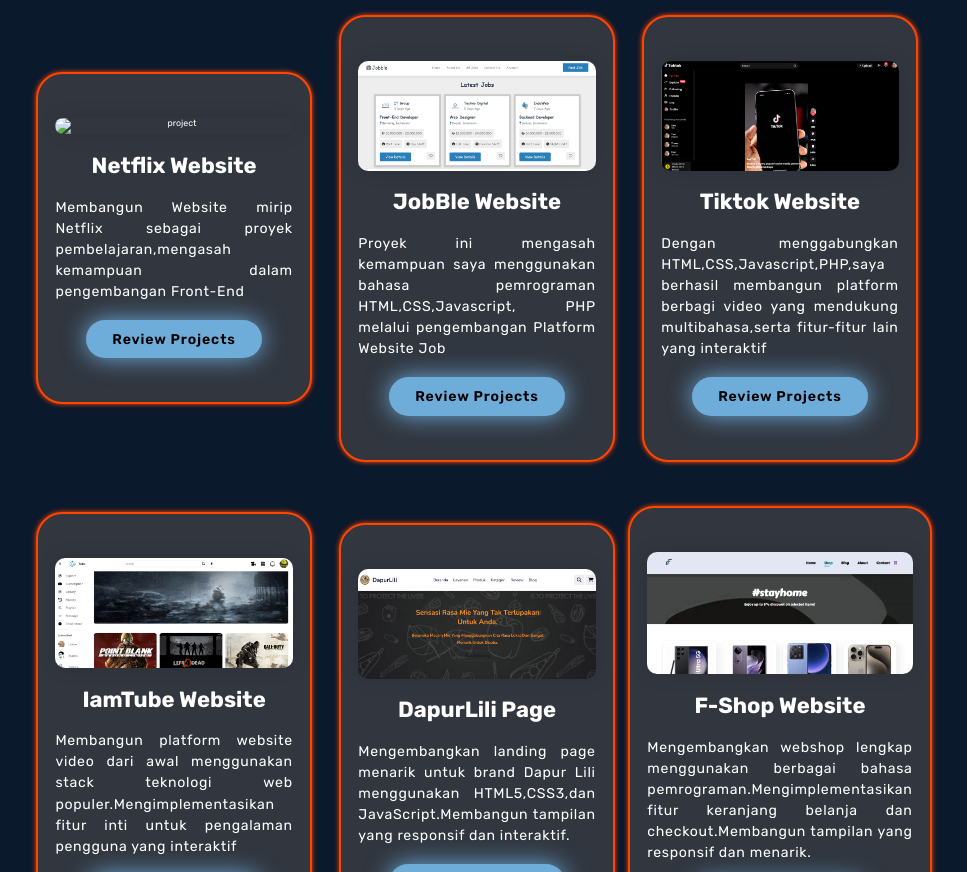
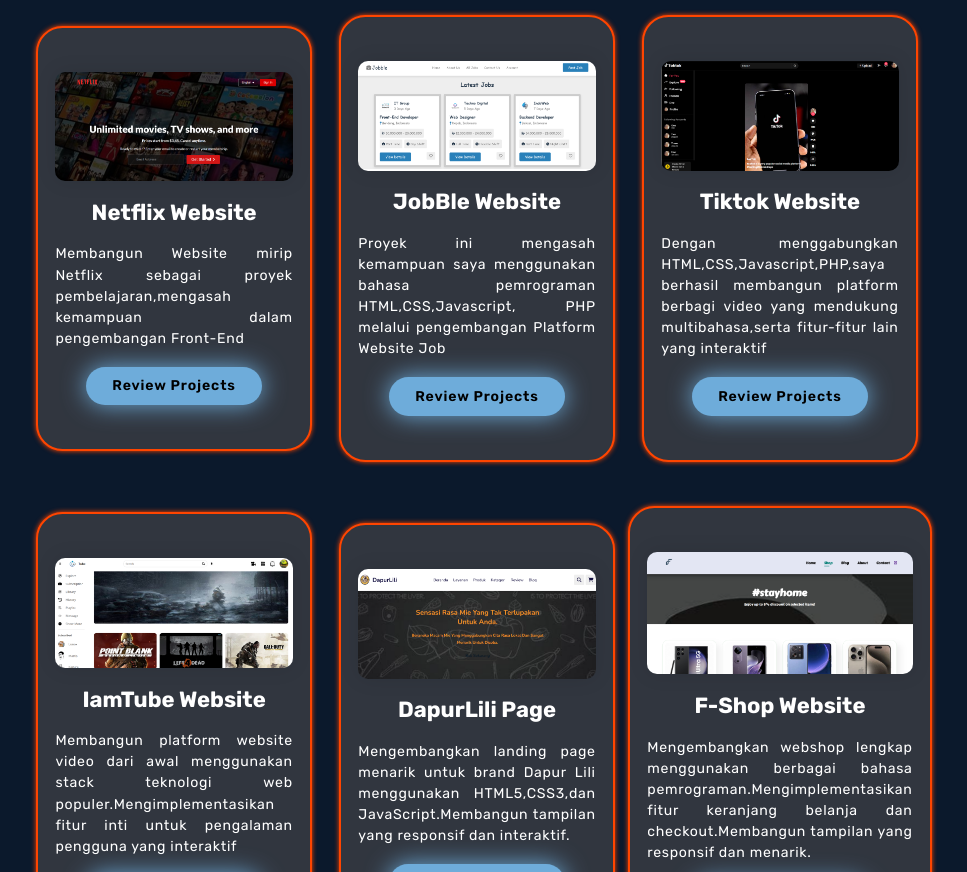
Before and after one commit to fahrzzzz/fahriwijy.github.io, a plain HTML site: page index.html in a window 1280 px wide. Shown: the part 2429-3301 px from the top of the page, without its empty margins (163-1130 px from the left). Drawn offline with nearby package versions, Linux system fonts and the light colour scheme; files whose address does not match are found by name.

Commit message:
Update index.html

```diff
--- a/index.html
+++ b/index.html
@@ -257,7 +257,7 @@
 
                 <!-- WEB-->
                 <div class="portfolio__card mix all web">
-                    <img src="img/netflix.png" alt="project">
+                    <img src="netflix.png" alt="project">
                     <h3>Netflix Website</h3>
                     <p>Membangun Website mirip Netflix sebagai proyek pembelajaran,mengasah kemampuan dalam pengembangan Front-End </p>
                     <div class="btn">Review Projects</div>
```
